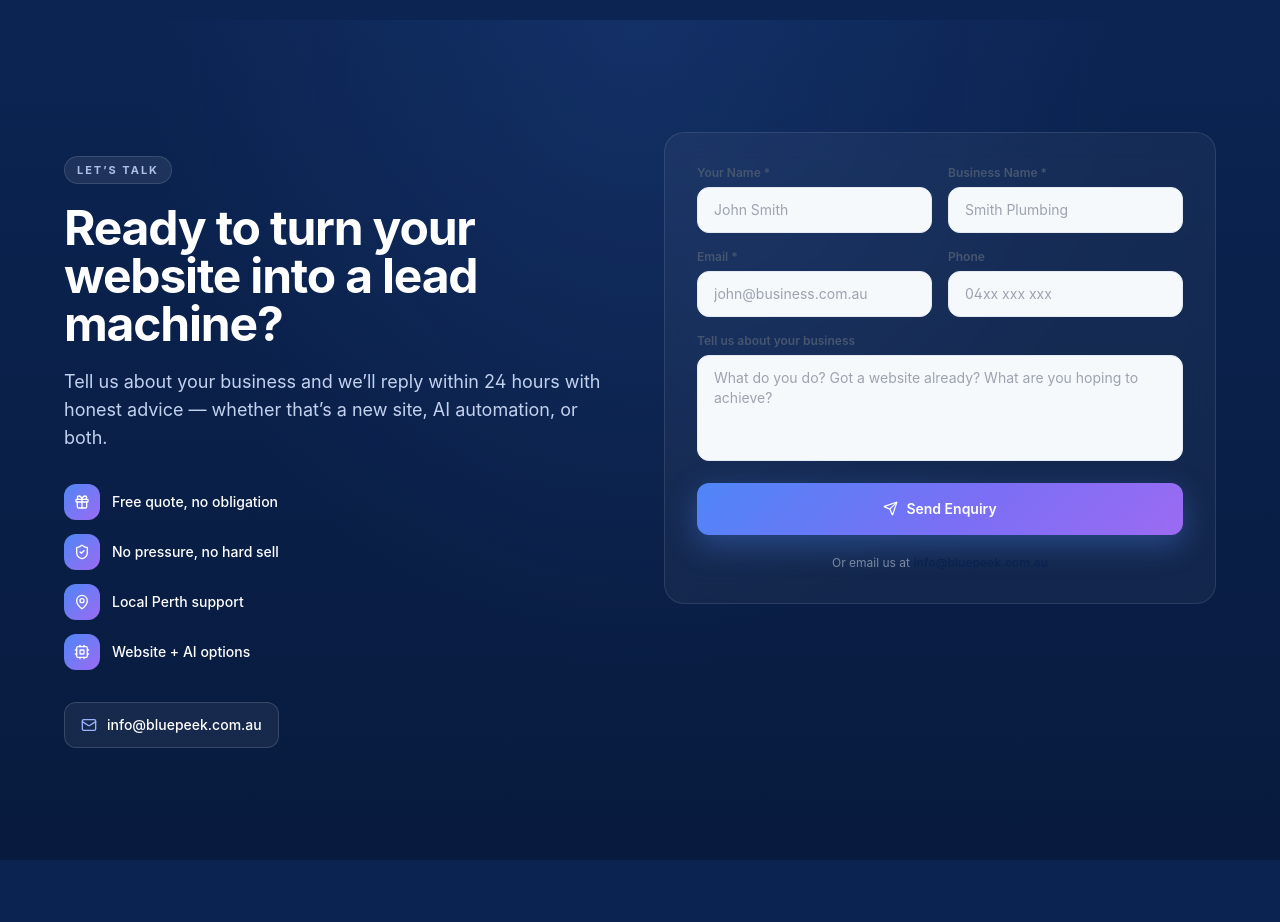
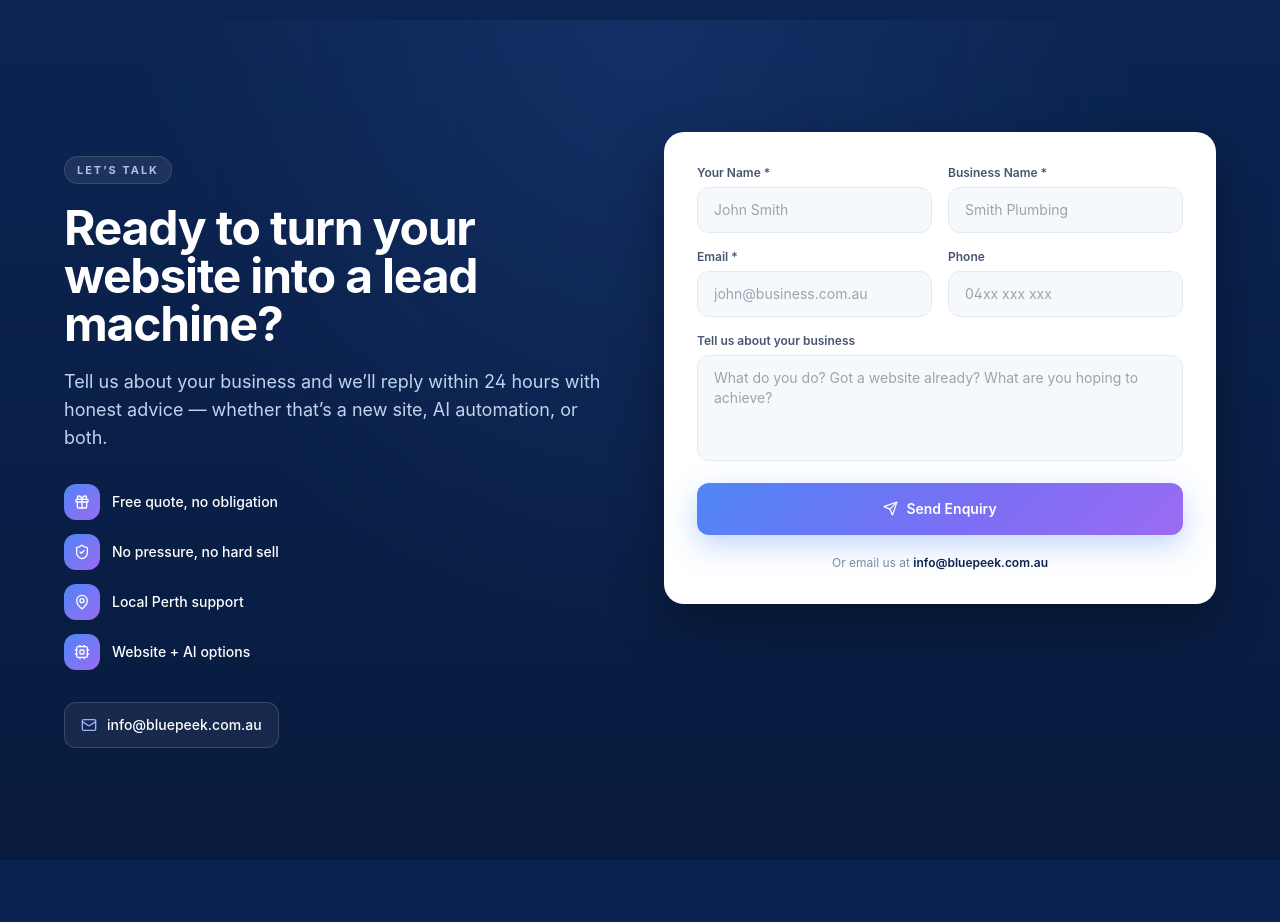
Before and after one commit to zachcolvillez-stack/bluepeek-website, a Next.js app: page / in a window 1280 px wide. Shown: the part 6920-7842 px from the top of the page. Built offline with nearby package versions, Linux system fonts and the light colour scheme.

Commit message:
auto-save: Contact.jsx

```diff
--- a/components/Contact.jsx
+++ b/components/Contact.jsx
@@ -78,7 +78,7 @@ export default function Contact() {
         {/* ── Right: form card ── */}
         <motion.div initial={{ opacity: 0, y: 24 }} whileInView={{ opacity: 1, y: 0 }}
           viewport={{ once: true }} transition={{ duration: 0.6, delay: 0.1 }}
-          className="card p-8">
+          className="card-light p-8">
           {status === 'sent' ? (
             <div className="text-center py-12">
               <div className="w-14 h-14 rounded-2xl mx-auto mb-4 flex items-center justify-center" style={{ background: '#dbe8fc' }}>
```
